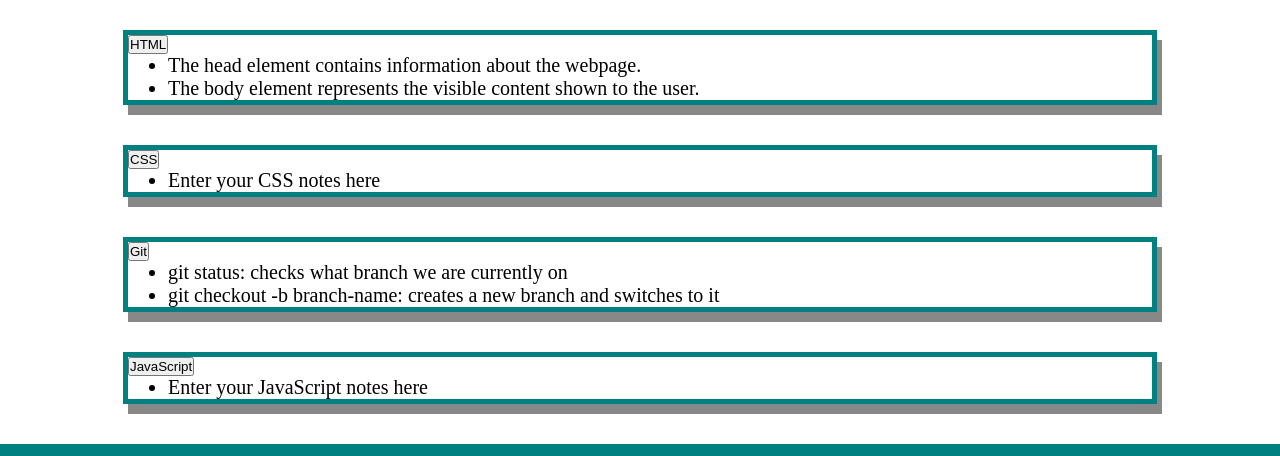
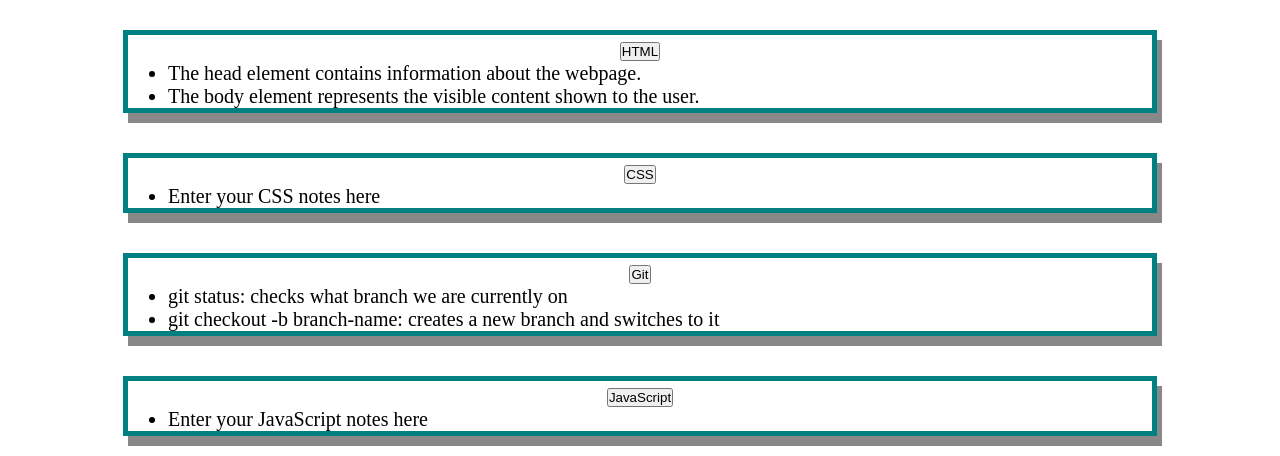
Before and after one commit to FullStackCodingEngineer/prework-study-guide, a plain HTML site: page index.html in a window 1280 px wide. Shown: the part 130-586 px from the top of the page. Drawn offline with Linux system fonts and the light colour scheme; a script that the page names is missing.

Commit message:
Update index.html

```diff
--- a/index.html
+++ b/index.html
@@ -16,7 +16,7 @@
 
     <main>
       <section class="card" id="html-section">
-        <button>HTML</button>
+        <h2><button>HTML</button></h2>
         <ul>
           <li>The head element contains information about the webpage.</li>
           <li>The body element represents the visible content shown to the user.</li>
@@ -24,7 +24,7 @@
       </section>
 
       <section class="card" id="css-section">
-        <button>CSS</button>
+        <h2><button>CSS</button></h2>
         <ul>
           <li>Enter your CSS notes here</li>
         </ul>
@@ -32,7 +32,7 @@
 
 
       <section class="card" id="git-section">
-        <button>Git</button>
+        <h2><button>Git</button></h2>
         <ul>
           <li>git status: checks what branch we are currently on</li>
           <li>git checkout -b branch-name: creates a new branch and switches to it</li>
@@ -40,7 +40,7 @@
       </section>
 
       <section class="card" id="javascript-section">
-        <button>JavaScript</button>
+        <h2><button>JavaScript</button></h2>
         <ul>
           <li>Enter your JavaScript notes here</li>
         </ul>
```
